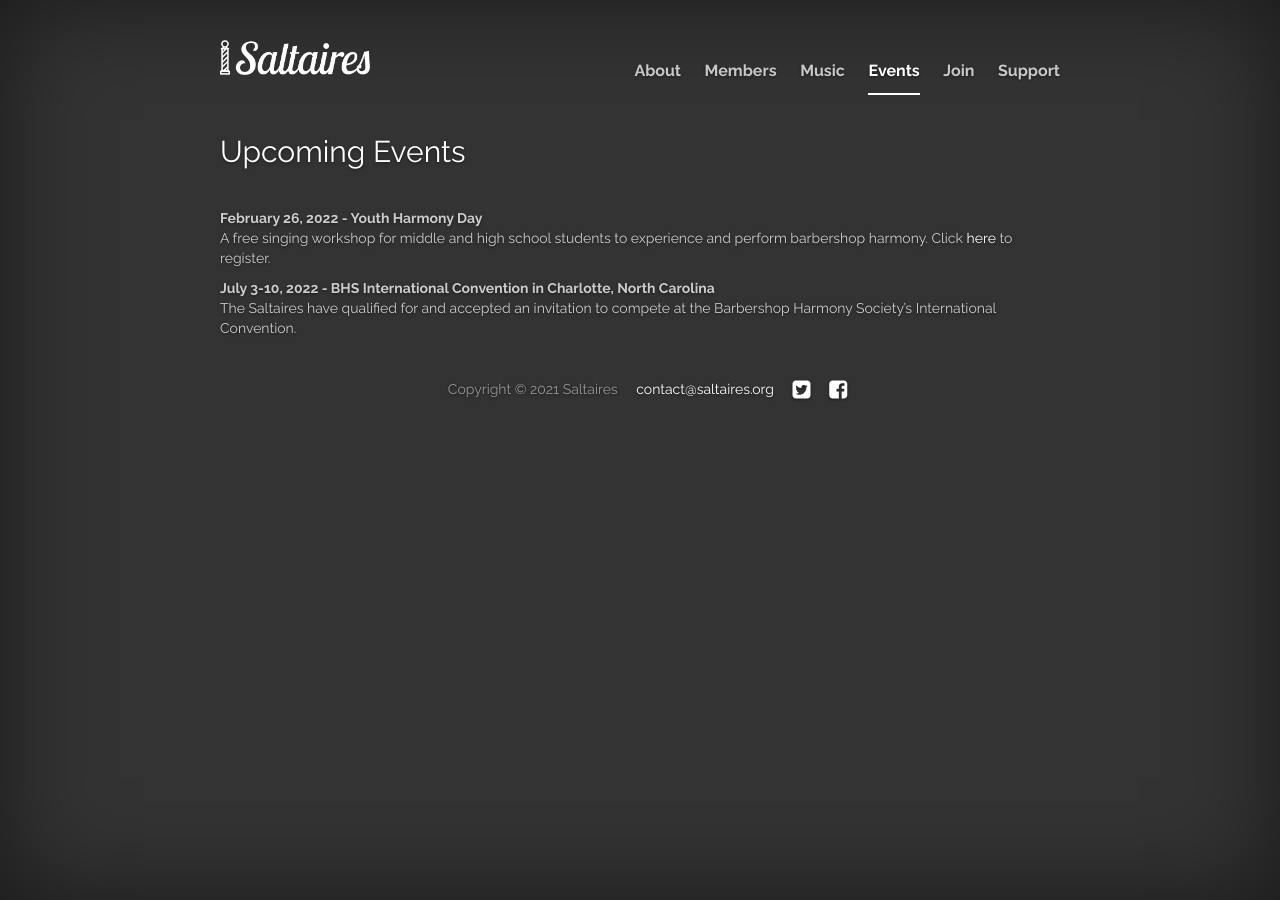
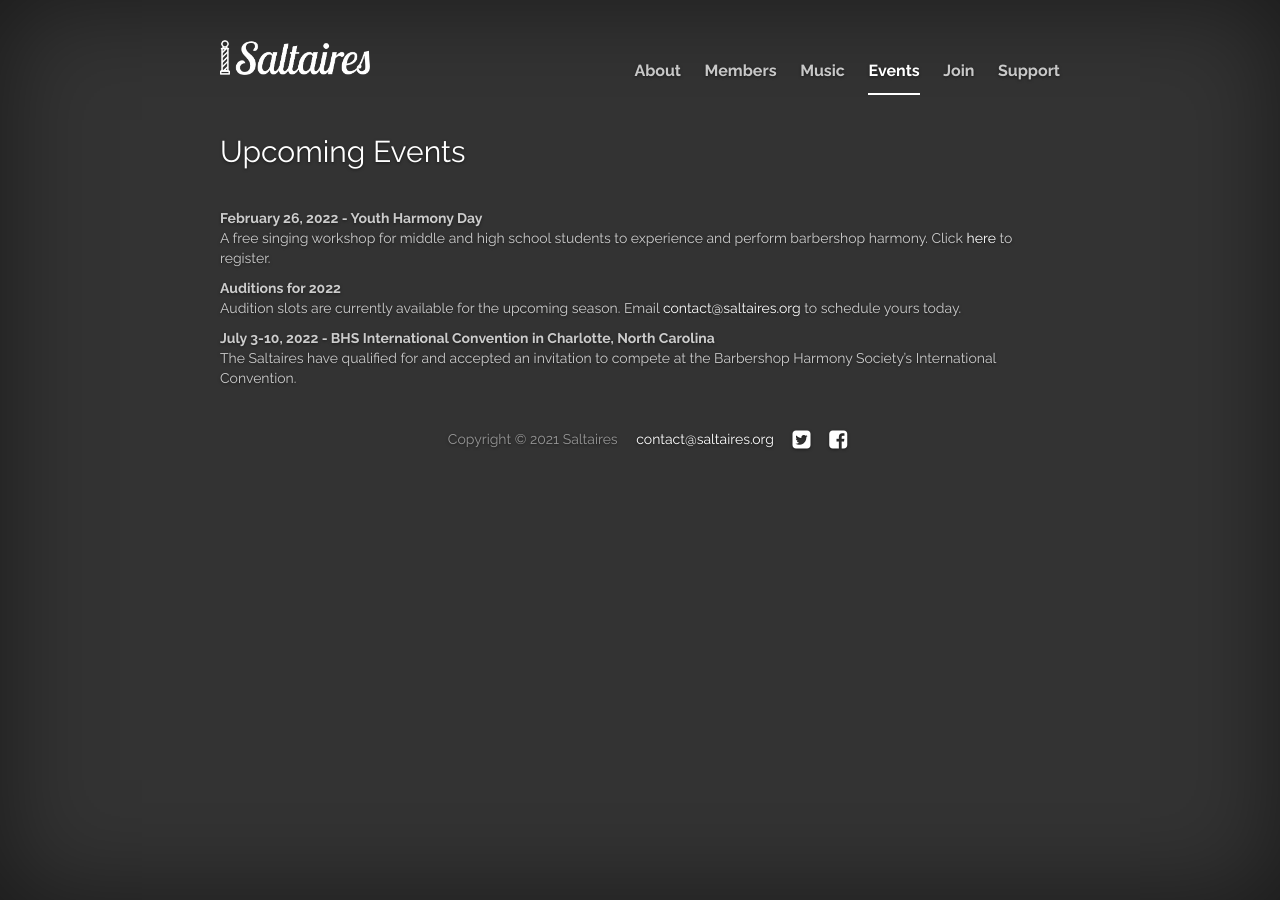
Before and after one commit to cayblood/saltaires, a Jekyll site: the page built from jekyll-site/events.md, in a window 1280 px wide. Built offline with Jekyll 4.4.1, drawn with Linux system fonts in a browser that asks for light colours; nearby versions of some CDN libraries; library files that are not in the unit come from our copies.

Commit message:
new YT links, restore audition event

```diff
--- a/jekyll-site/events.md
+++ b/jekyll-site/events.md
@@ -11,6 +11,10 @@ permalink: /events/
 A free singing workshop for middle and high school students to experience and perform barbershop harmony.
 Click <a href="https://forms.gle/GkwZoMdQP5vvPup56">here</a> to register.
 
+**Auditions for 2022**
+<br>
+Audition slots are currently available for the upcoming season. Email <a href="mailto: contact@saltaires.org">contact@saltaires.org</a> to schedule yours today.
+
 **July 3-10, 2022 -  BHS International Convention in Charlotte, North Carolina**
 <br>
 The Saltaires have qualified for and accepted an invitation to compete at the Barbershop Harmony Society's International Convention.
```
Also changed, not shown: jekyll-site/music.md (+7 -7 lines).
